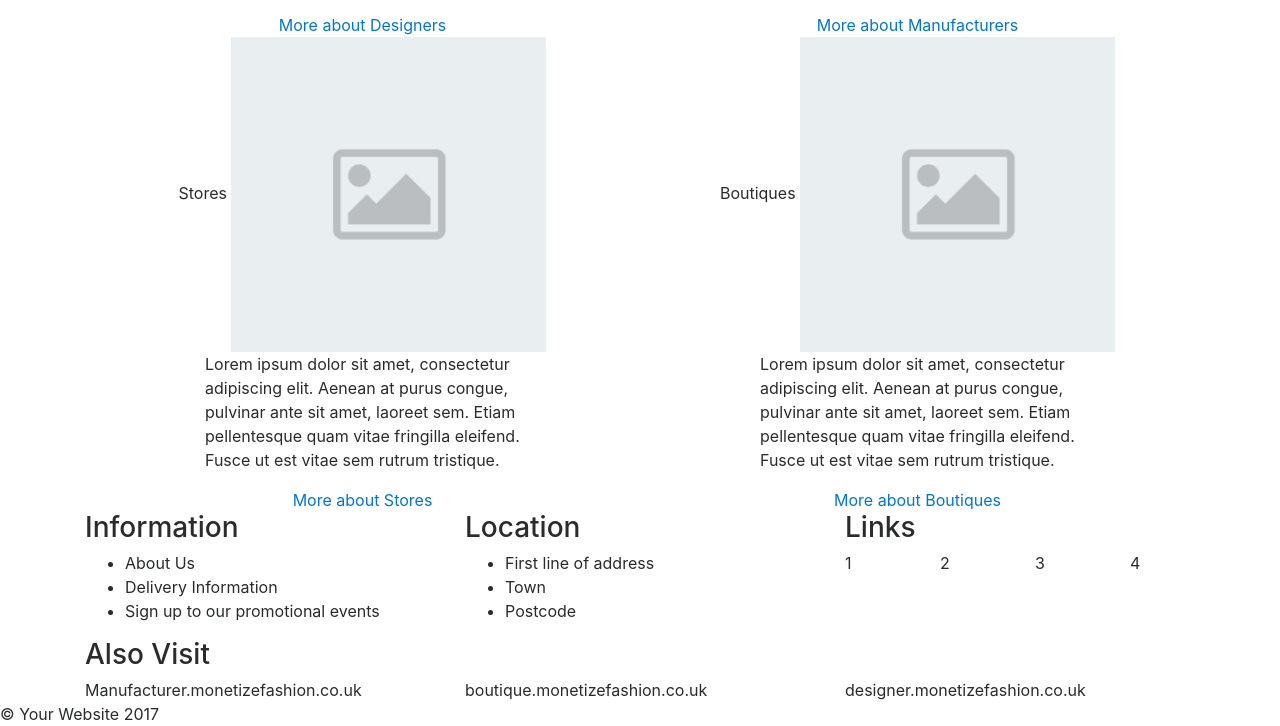
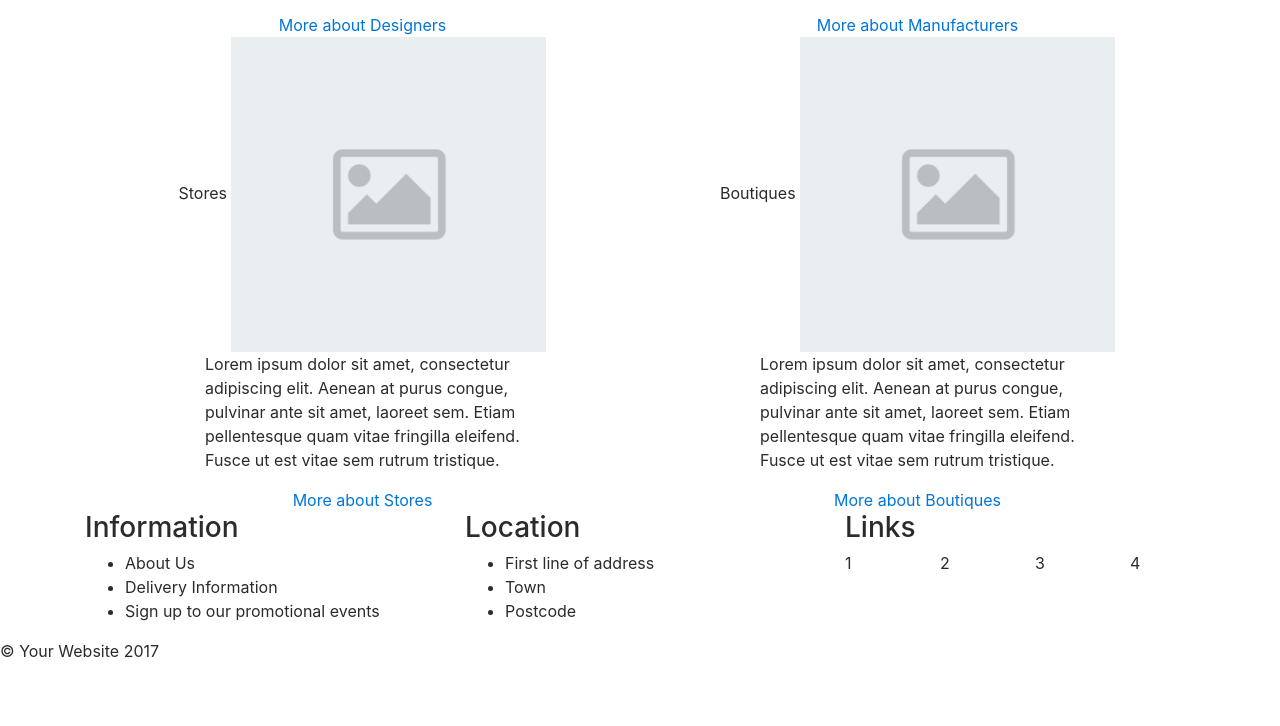
Before and after one commit to yonisM/redgoatcow, a plain HTML site: page partners.html in a window 1280 px wide. Shown: the part 928-1654 px from the top of the page. After the commit the page ends 1591 px from the top, so only its background shows below. Drawn offline with Linux system fonts and the light colour scheme.

Commit message:
Update partners.html

```diff
--- a/partners.html
+++ b/partners.html
@@ -20,23 +20,18 @@
     <div class="collapse navbar-collapse" id="navbarsExampleDefault">
       <ul class="navbar-nav ml-auto">
         <li class="nav-item active">
-          <a class="nav-link" href="#">Home <span class="sr-only">(current)</span></a>
           <a class="nav-link" href="index.html">Home <span class="sr-only">(current)</span></a>
         </li>
         <li class="nav-item">
-          <a class="nav-link" href="#">Workshop</a>
           <a class="nav-link" href="#">Store</a>
         </li>
         <li class="nav-item">
-          <a class="nav-link" href="#">Partners</a>
           <a class="nav-link" href="#">Start Your Brand</a>
         </li>
         <li class="nav-item">
-          <a class="nav-link" href="#">Start Your Brand</a>
           <a class="nav-link" href="partners.html">Partners</a>
         </li>
         <li class="nav-item">
-          <a class="nav-link" href="#">Store</a>
           <a class="nav-link" href="workshop.html">Workshop</a>
         </li>
       </ul>
@@ -144,24 +139,7 @@
                         <div class="col">4</div>
                       </div>
                     </div>
-                  </div>
-
-                  <div class="row">
-                    <div class="col-sm-12">
-                      <h3>Also Visit</h3>
-                    </div>
-                  </div>
-                  <div class="row">
-                    <div class="col-sm-4">
-                      Manufacturer.monetizefashion.co.uk
-                    </div>
-                    <div class="col-sm-4">
-                      boutique.monetizefashion.co.uk
-                    </div>
-                    <div class="col-sm-4">
-                      designer.monetizefashion.co.uk
-                    </div>
-                  </div>
+                  </div
                 </div>
 
               </footer>
```
